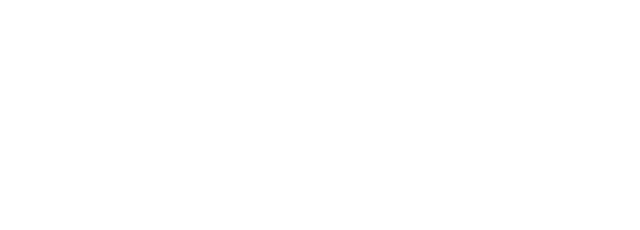
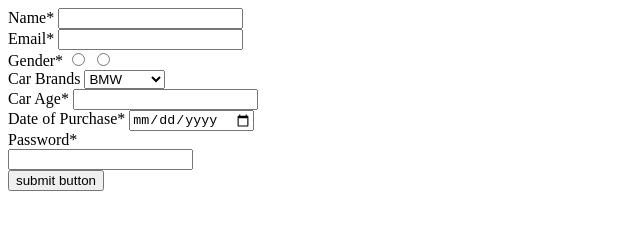
Before and after one commit to acciojob/car-insurance-form-Manoj1408, a website: page main.html in a window 1280 px wide. Shown: the whole page, without its empty margins (0-640 px from the left). Drawn offline with Linux system fonts and the light colour scheme.

Commit message:
created a submission

```diff
--- a/main.html
+++ b/main.html
@@ -8,6 +8,43 @@
 
 <body>
 	<!-- the entire body must be written by student -->
+	<form  method="POST">
+        <div>
+            <label for="name">Name*</label>
+            <input type="text" id="name"  >
+        </div>
+        <div>
+            <label for="email">Email*</label>
+            <input required type="email" id="email" >
+        </div>
+        <div>
+            <label for="gender">Gender*</label>
+            <input required type="radio" id="male" name="gender" value="male" >
+            <input required type="radio" id="female" name="gender" value="female">
+        </div>
+        <div>
+            <label for="cars">Car Brands</label>
+            <select id="cars">
+                <option >BMW</option>
+                <option >Audi</option>
+                <option >Mercedez</option>
+              </select>
+        </div>
+        <div>
+            <label for="age">Car Age*</label>
+             <input required type="number" id="age" >
+        </div>
+        <div>
+            <label for="dop">Date of Purchase*</label>
+            <input required type="date" id="dop" >
+        </div>
+        <div>
+            <label for="password">Password*</label><br>
+             <input required type="password" id="password">
+        </div>
+
+		<button type="submit">submit button</button>
+     </form>
     <script type="text/javascript" src="./script.js">
 </script>
 
```
